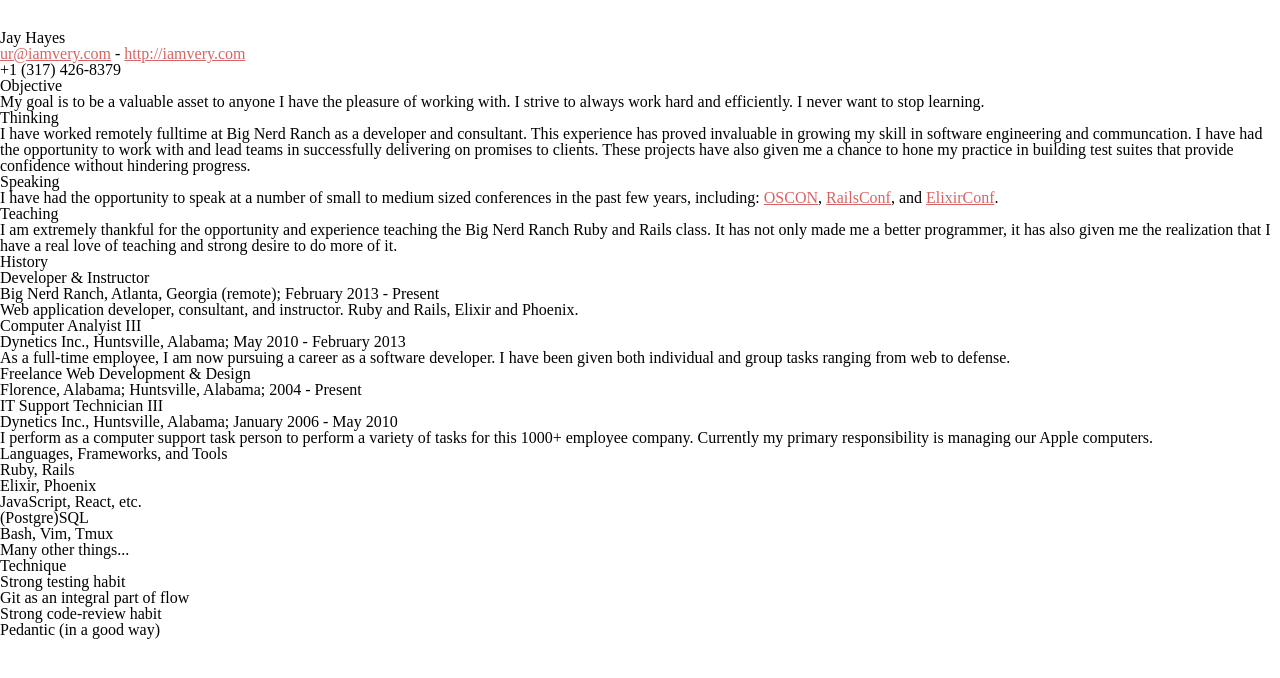
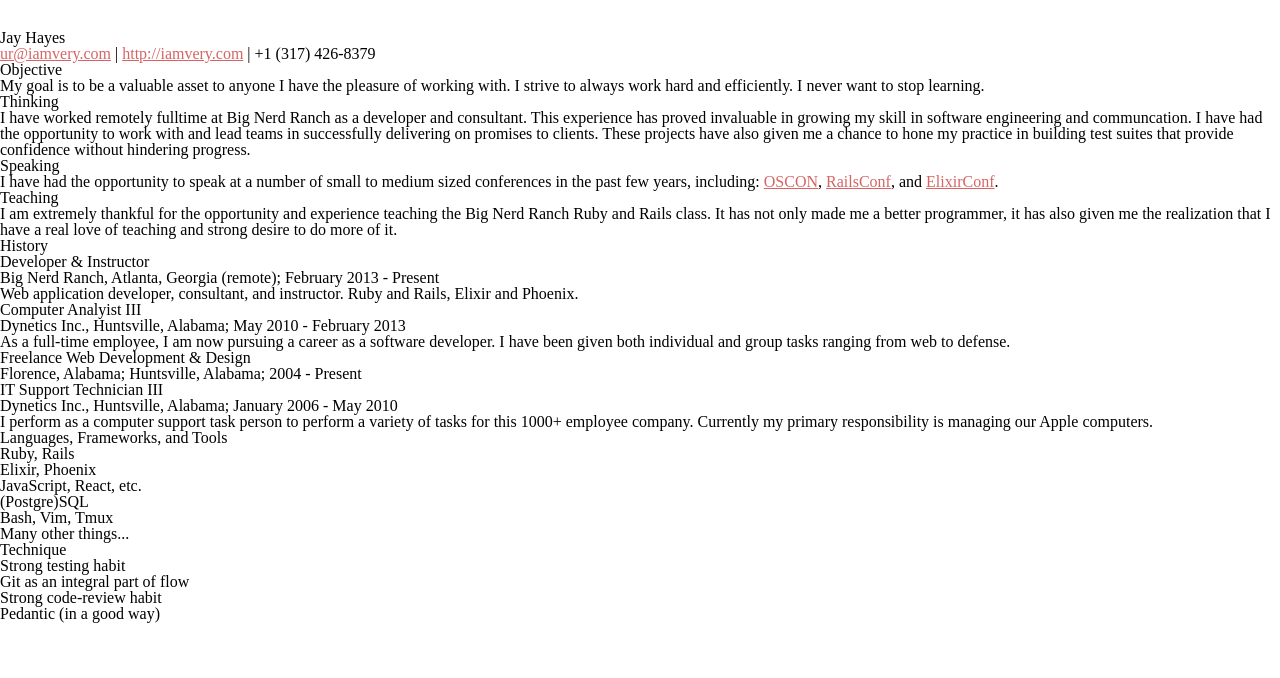
Before and after one commit to iamvery/iamvery.github.com, a Jekyll site: the page built from print-resume.html, in a window 1280 px wide. Shown: the top 678 px of the page. Built offline with Jekyll 4.4.1, drawn with Linux system fonts in a browser that asks for light colours; nearby versions of some CDN libraries; library files that are not in the unit come from our copies.

```diff
--- a/_includes/resume.html
+++ b/_includes/resume.html
@@ -1,8 +1,10 @@
 <h1>Jay Hayes</h1>
 
 <p>
-  <a href="mailto:ur@iamvery.com">ur@iamvery.com</a> - <a href="{{ site.url }}">{{ site.url }}</a>
-  <br>
+  <a href="mailto:ur@iamvery.com">ur@iamvery.com</a>
+  |
+  <a href="{{ site.url }}">{{ site.url }}</a>
+  |
   +1 (317) 426-8379
 </p>
 
```
